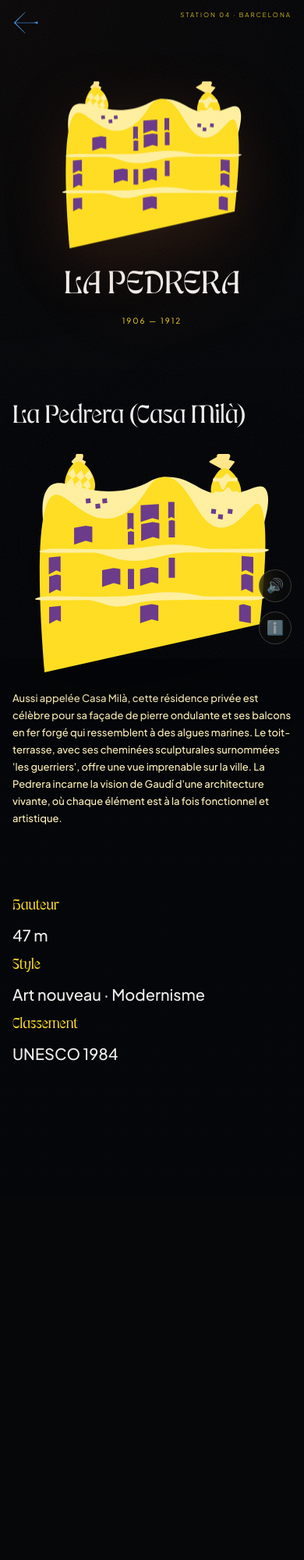
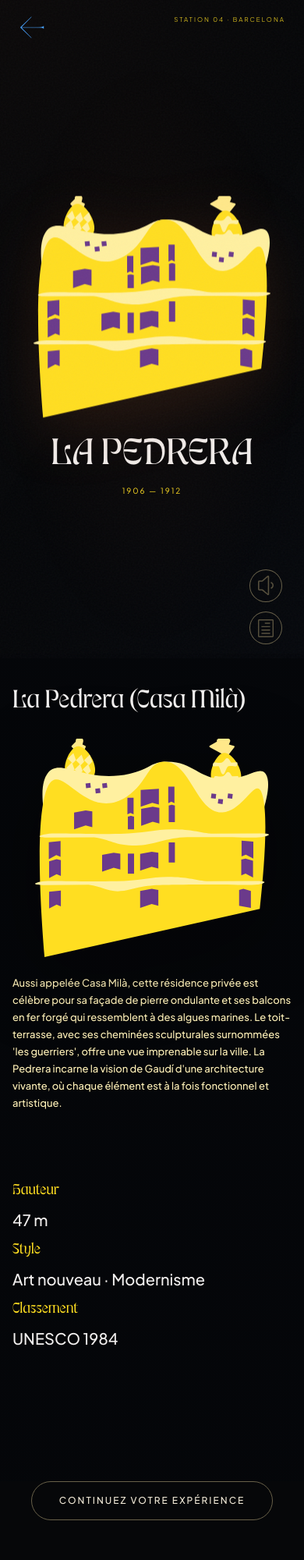
Before and after one commit to jacquelinbayona/Antoni-Gaudi, a website built with Parcel: page src/lapedrera.html in a window 390 px wide. Shown: the top 2000 px of the page at 78% size. Before the commit the page ends 1534 px from the top, so only its background shows below. Built offline with nearby package versions, Linux system fonts and the light colour scheme; a web font is replaced by a local one.

Commit message:
derniers changements

```diff
--- a/src/css/main.css
+++ b/src/css/main.css
@@ -382,22 +382,29 @@
   margin-bottom: 14px;
 }
 .arrow-down {
-  width: 18px;
-  height: 18px;
-  border-right: 1.5px solid var(--terracotta);
-  border-bottom: 1.5px solid var(--terracotta);
-  transform: rotate(45deg);
+  width: auto;
+  height: auto;
+  border: 0;
+  color: #47a2ff;
+  font-family: "Eckmania", serif;
+  font-size: 64px;
+  font-weight: 300;
+  line-height: 0.7;
+  transform: rotate(-90deg);
   margin: 0 auto;
   animation: bounce 1.8s ease-in-out infinite;
+}
+.arrow-down::before {
+  content: "←";
 }
 @keyframes bounce {
   0%,
   100% {
-    transform: rotate(45deg) translate(0, 0);
+    transform: rotate(-90deg) translate(0, 0);
     opacity: 0.8;
   }
   50% {
-    transform: rotate(45deg) translate(4px, 4px);
+    transform: rotate(-90deg) translate(-4px, 0);
     opacity: 0.3;
   }
 }
--- a/src/css/pages/buildings.css
+++ b/src/css/pages/buildings.css
@@ -63,7 +63,7 @@
   display: flex;
   justify-content: space-between;
   align-items: center;
-  padding: 20px 40px;
+  padding: 32px 72px 20px;
   background: transparent;
   backdrop-filter: none;
   border-bottom: none;
@@ -102,7 +102,7 @@
 ────────────────────────────────────── */
 .floating-actions {
   position: fixed;
-  right: 40px;
+  right: 72px;
   top: 50%;
   transform: translateY(-50%);
   display: flex;
@@ -113,32 +113,48 @@
 
 .audio-btn,
 #openOverlay {
+  --action-stroke: rgba(132, 122, 91, 0.78);
   width: 44px;
   height: 44px;
+  position: relative;
   border-radius: 50%;
-  border: 1px solid rgba(242, 234, 216, 0.2);
-  background: rgba(10, 10, 10, 0.6);
-  backdrop-filter: blur(10px);
+  border: 1.5px solid var(--action-stroke);
+  background: transparent;
+  backdrop-filter: none;
   cursor: pointer;
-  display: flex;
-  align-items: center;
-  justify-content: center;
-  color: rgba(242, 234, 216, 0.6);
-  font-size: 20px;
-  transition: all 0.3s ease;
+  display: block;
+  color: transparent;
+  font-size: 0;
+  line-height: 0;
+  overflow: hidden;
+  background-position: center;
+  background-repeat: no-repeat;
+  background-size: 20px auto;
+  transition:
+    border-color 0.25s ease,
+    transform 0.25s ease,
+    opacity 0.25s ease;
 }
 
 .audio-btn:hover,
 #openOverlay:hover {
-  border-color: var(--terracotta);
-  color: var(--terracotta);
-  transform: scale(1.1);
+  --action-stroke: rgba(242, 234, 216, 0.82);
+  border-color: var(--action-stroke);
+  transform: scale(1.04);
 }
 
 .audio-btn.playing {
-  border-color: var(--mosaic-gold);
-  color: var(--mosaic-gold);
-  box-shadow: 0 0 0 3px rgba(212, 168, 67, 0.18);
+  --action-stroke: rgba(255, 222, 33, 0.78);
+  border-color: var(--action-stroke);
+  box-shadow: 0 0 0 4px rgba(255, 222, 33, 0.08);
+}
+
+.audio-btn {
+  background-image: url("../../assets/svg/audio.svg");
+}
+
+#openOverlay {
+  background-image: url("../../assets/svg/hoja.svg");
 }
 
 /* ──────────────────────────────────
@@ -187,15 +203,16 @@
    HERO SECTION
 ────────────────────────────────────── */
 .hero {
-  min-height: 60vh;
+  min-height: calc(100svh - 104px);
   display: flex;
   flex-direction: column;
   align-items: center;
   justify-content: center;
-  gap: 30px;
-  padding: 80px 40px;
+  gap: clamp(16px, 2.7vh, 26px);
+  padding: 24px 40px 48px;
   position: relative;
   overflow: hidden;
+  text-align: center;
 }
 
 .hero::before {
@@ -211,8 +228,9 @@
 }
 
 .hero-illustration {
-  width: 100%;
-  max-width: 300px;
+  width: auto;
+  max-width: min(430px, 72vw);
+  max-height: 48svh;
   height: auto;
   filter: drop-shadow(0 20px 40px rgba(196, 98, 45, 0.15));
   animation: float 3s ease-in-out infinite;
@@ -230,9 +248,10 @@
 
 .hero h1 {
   font-family: "Eckmania", serif;
-  font-size: 5rem;
+  font-size: clamp(3.25rem, 7.4vw, 5.2rem);
   font-weight: 300;
-  letter-spacing: 2px;
+  line-height: 0.92;
+  letter-spacing: 0;
   text-align: center;
   text-transform: uppercase;
   color: var(--white);
@@ -363,6 +382,42 @@
   width: min(540px, 100%);
   height: auto;
   filter: drop-shadow(0 24px 54px rgba(0, 0, 0, 0.28));
+}
+
+/* ──────────────────────────────────
+   NEXT EXPERIENCE BUTTON
+────────────────────────────────────── */
+.building-next {
+  display: flex;
+  justify-content: center;
+  padding: 0 40px clamp(80px, 12vh, 130px);
+}
+
+.experience-btn {
+  min-width: min(100%, 330px);
+  padding: 18px 28px;
+  border: 1.5px solid rgba(132, 122, 91, 0.78);
+  border-radius: 999px;
+  background: transparent;
+  color: #f2ead8;
+  font-family: "Plus Jakarta Sans", sans-serif;
+  font-size: 12px;
+  font-weight: 500;
+  letter-spacing: 2px;
+  line-height: 1;
+  text-align: center;
+  text-transform: uppercase;
+  transition:
+    border-color 0.25s ease,
+    color 0.25s ease,
+    transform 0.25s ease;
+}
+
+.experience-btn:hover,
+.experience-btn:focus {
+  border-color: rgba(242, 234, 216, 0.82);
+  color: #fff;
+  transform: translateY(-2px);
 }
 
 /* ══════════════════════════════════
@@ -562,17 +617,18 @@
 
 @media (max-width: 768px) {
   .building-header {
-    padding: 15px 20px;
+    padding: 24px 32px 15px;
   }
 
   .floating-actions {
-    right: 20px;
+    right: 32px;
     gap: 15px;
   }
 
   .hero {
-    padding: 60px 20px;
-    gap: 20px;
+    min-height: calc(100svh - 78px);
+    padding: 32px 20px;
+    gap: 18px;
   }
 
   .building-content {
@@ -630,7 +686,6 @@
 }
 .back-btn {
   flex: 0 0 auto;
-  font-family: "Eckmania", serif;
 }
 .building-header h2 {
   line-height: 1.4;
@@ -640,7 +695,7 @@
   width: 100%;
 }
 .hero {
-  min-height: 60svh;
+  min-height: calc(100svh - 104px);
 }
 .hero h1,
 .overlay-content h1 {
@@ -660,8 +715,8 @@
     max-width: 760px;
   }
   .hero {
-    min-height: auto;
-    padding-top: 48px;
+    min-height: calc(100svh - 104px);
+    padding-top: 32px;
   }
   .hero h1 {
     font-size: 4rem;
@@ -687,7 +742,7 @@
 
 @media (max-width: 768px) {
   .building-header {
-    padding: 15px 20px;
+    padding: 24px 32px 15px;
     align-items: flex-start;
   }
   .back-btn {
@@ -700,7 +755,7 @@
     letter-spacing: 2px;
   }
   .floating-actions {
-    right: 16px;
+    right: 28px;
     bottom: 18px;
     top: auto;
     transform: none;
@@ -710,17 +765,23 @@
   #openOverlay {
     width: 42px;
     height: 42px;
-    font-size: 18px;
+    font-size: 0;
+  }
+  .audio-btn:hover,
+  #openOverlay:hover {
+    transform: scale(1.04);
   }
   .hero {
-    padding: 46px 20px 56px;
-    gap: 20px;
+    min-height: calc(100svh - 78px);
+    padding: 28px 20px 44px;
+    gap: 18px;
   }
   .hero-illustration {
-    max-width: 230px;
+    max-width: min(340px, 78vw);
+    max-height: 46svh;
   }
   .hero h1 {
-    font-size: 3.1rem;
+    font-size: clamp(2.9rem, 12vw, 3.7rem);
     line-height: 0.95;
   }
   .hero p {
@@ -778,7 +839,7 @@
 
 @media (max-width: 430px) {
   .building-header {
-    padding: 14px 16px;
+    padding: 20px 24px 14px;
   }
   .back-btn {
     font-size: 42px;
@@ -790,8 +851,11 @@
   .hero {
     padding-inline: 16px;
   }
+  .hero-illustration {
+    max-height: 44svh;
+  }
   .hero h1 {
-    font-size: 2.55rem;
+    font-size: clamp(2.45rem, 12vw, 3.1rem);
   }
   .building-content,
   .overlay-content {
--- a/src/lapedrera.html
+++ b/src/lapedrera.html
@@ -101,6 +101,12 @@
           </div>
         </div>
       </section>
+
+      <nav class="building-next" aria-label="Continuer la visite">
+        <a class="experience-btn" href="./casabatllo.html"
+          >Continuez votre expérience</a
+        >
+      </nav>
     </main>
 
     <!-- OVERLAY with Extended Content -->
```
Also changed, not shown: src/casabatllo.html (+4 -0 lines), src/parcguell.html (+6 -0 lines), src/sagradafamilia.html (+6 -0 lines), src/assets/svg/audio.svg (added), src/assets/svg/hoja.svg (added).
